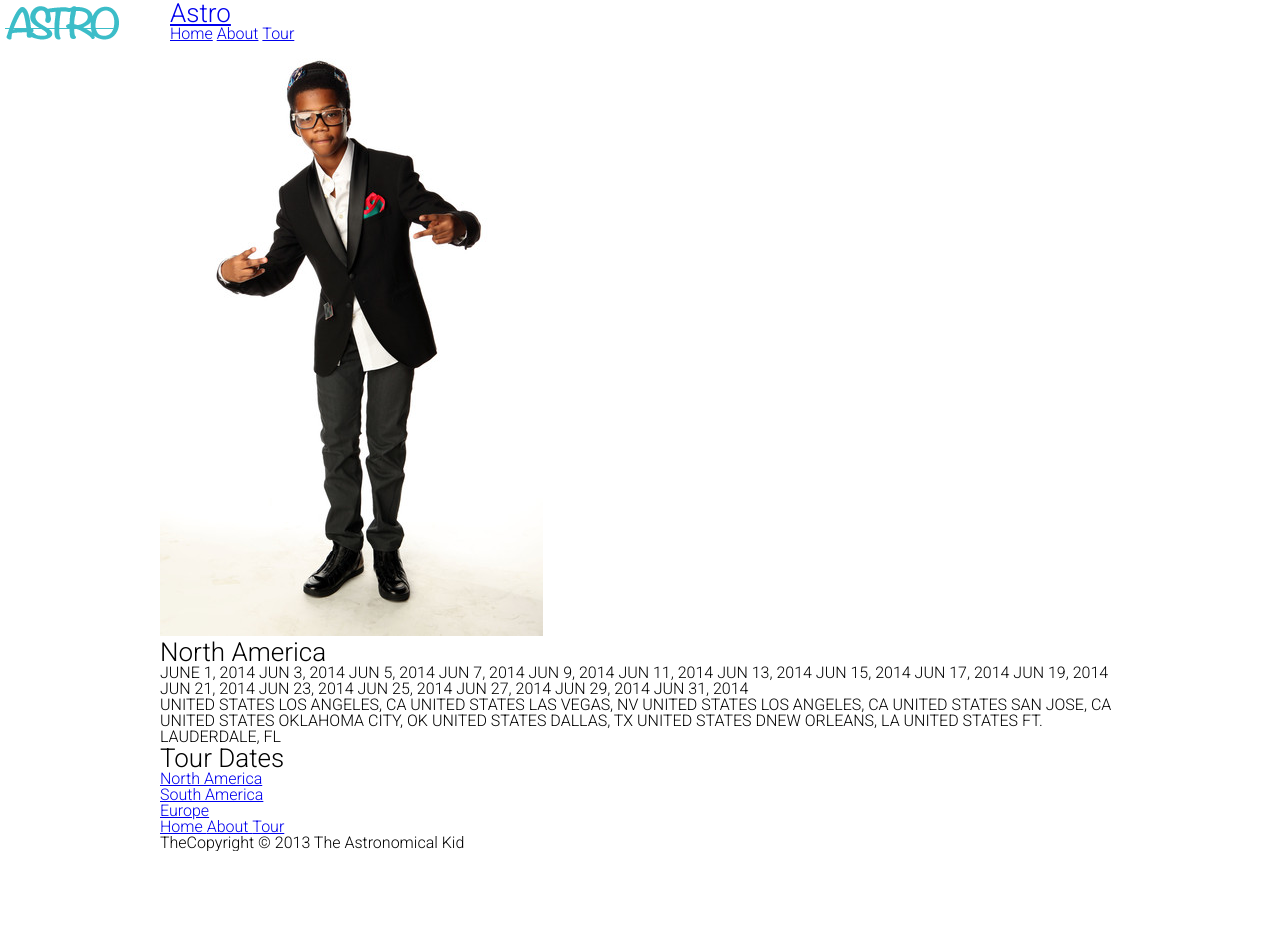
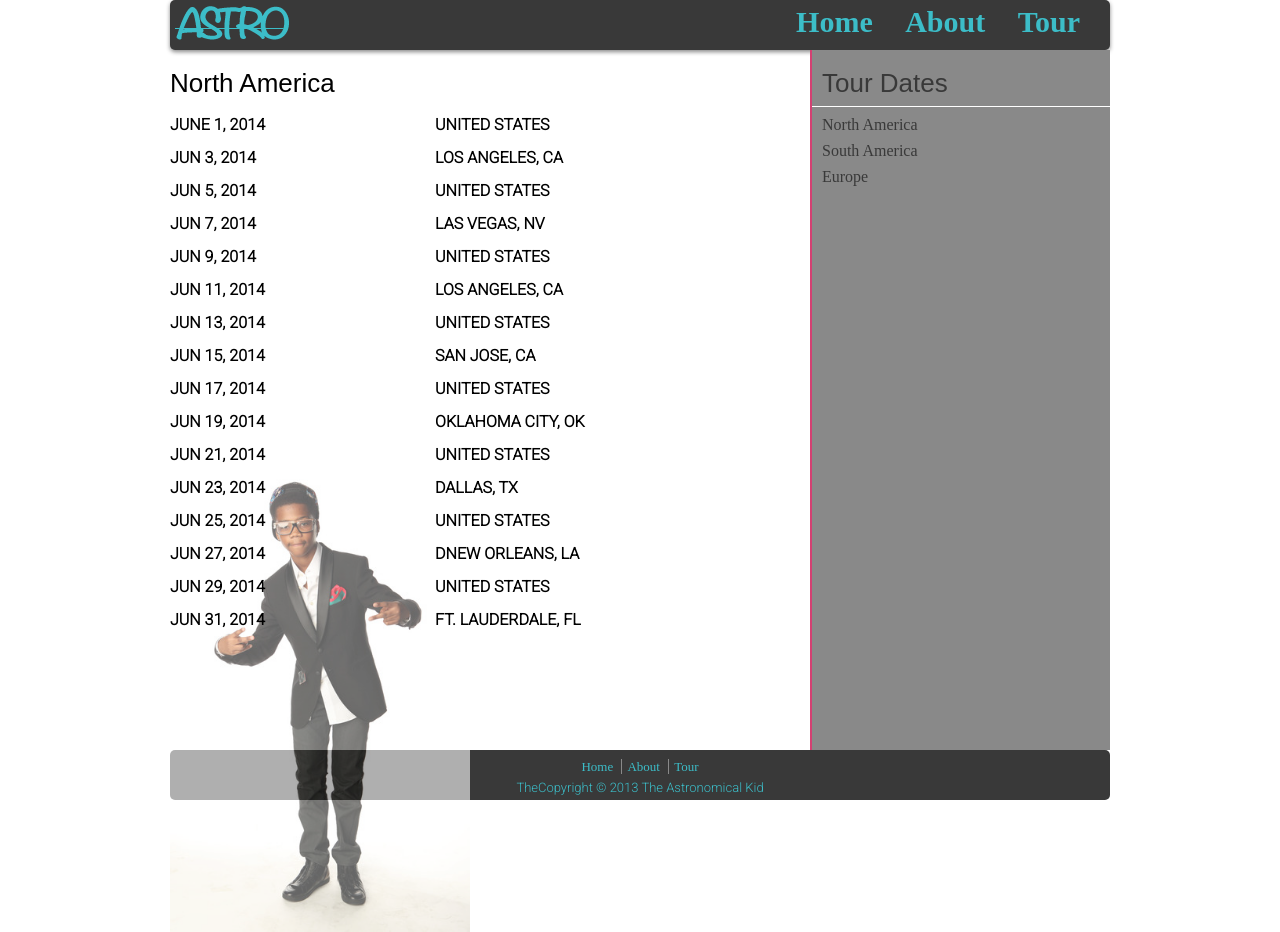
Before and after one commit to Emmanuel-A/glassonion, a plain HTML site: page tour.html in a window 1280 px wide. Before the commit the page ends 851 px from the top, so only its background shows below. Drawn offline with Linux system fonts and the light colour scheme; a web font is replaced by a local one.

Commit message:
WEBD 221 Assignment #2
Complete!

```diff
--- a/css/css/main.css
+++ b/css/css/main.css
@@ -1,25 +1,109 @@
-body {
 /**/
+/**/
+/**/
+/**/
+header a h1 {
   background: url(../../assets/astro.logo.png) no-repeat;
+  text-indent: -9999px;
+  height: 40px;
+}
+nav {
+  font-size: 30px;
+  z-index: 100;
+  position: absolute;
+  right: 200px;
+  margin: -33px 0 0 0;
+}
+nav a {
+  padding: 0 0 0 25px;
+  text-decoration: none;
+  color: #3cbdc8;
+  font-weight: bold;
+}
+nav a:hover {
+  color: #d44072;
+  text-decoration: underline;
+}
+article#maincolumn {
   font-family: 'Roboto', sans-serif;
+}
+article#maincolumn h2 {
+  padding: 80px 0 25px 10px;
+}
+article#tourpagemaincolumn h2 {
+  padding: 20px 0 20px 0;
+}
+article#tourpagemaincolumn ul {
+  float: left;
+  padding: 0 170px 0 0;
+  list-style: none;
+}
+article#tourpagemaincolumn ul li {
+  display: block;
+  padding: 0 0 15px 0;
+  font-family: 'Roboto', sans-serif;
+  line-height: 18px;
+  font-weight: bold;
+  z-index: 2;
+  position: relative;
 }
 p {
   font-family: 'Roboto', sans-serif;
+  font-size: 13px;
+  color: #898989;
+  line-height: 18px;
 }
 h1 {
-  font-family: ;
+  font-family: 'Droid Sans', sans-serif;
   font-size: 26px;
 }
 h2 {
-  font-family: ;
+  font-family: 'Droid Sans', sans-serif;
   font-size: 26px;
 }
 h3 {
-  font-family: ;
+  font-family: 'Droid Sans', sans-serif;
   font-size: 26px;
 }
-a:hover {
+section#sidebar h3 {
+  color: #393939;
+  padding: 20px 0 10px 10px;
+  border-bottom: 1.5px solid #fff;
+}
+section#sidebar a {
+  display: block;
+  text-decoration: none;
+  padding: 10px 0 0 10px;
+  color: #393939;
+}
+section#sidebar a:hover {
   color: #d44072;
+}
+footer ul {
+  text-align: center;
+  margin-top: 8px;
+}
+footer ul li {
+  font-size: 13px;
+  border-right: solid 1px #898989;
+  padding: 0 5px 0 5px;
+}
+footer ul li:last-child {
+  border-right: none;
+}
+footer ul a {
+  text-align: center;
+  text-decoration: none;
+  color: #3cbdc8;
+}
+footer ul a:hover {
+  border-bottom: 1px solid #d44072;
+}
+footer p {
+  color: #3cbdc8;
+  text-align: center;
+  font-size: 13px;
+  padding: 5px 0 0 0;
 }
 body {
   width: 100%;
@@ -33,29 +117,93 @@ body:after {
 body:after {
   clear: both;
 }
+* {
+  -webkit-box-sizing: border-box;
+  -moz-box-sizing: border-box;
+  box-sizing: border-box;
+}
 .container {
   width: 960px;
   margin: 0 auto;
   overflow: hidden;
-  /*  background: @homebackgroundimage;
-*/
 }
 header {
   display: inline;
   float: left;
   width: 940px;
   margin: 0 10px;
+  height: 50px;
+  background-color: #393939;
+  -webkit-border-radius: 5px;
+  -moz-border-radius: 5px;
+  border-radius: 5px;
+  box-shadow: 0 2px 4px #898989;
 }
 article#maincolumn {
+  height: 700px;
+}
+article#maincolumn #homebackgroundimage {
+  display: inline;
+  float: left;
+  width: 940px;
+  margin: 0 10px;
+}
+article#maincolumn #lyric {
+  display: inline;
+  float: left;
+  width: 460px;
+  margin: 0 10px;
+  margin: -150px 0 0 10px;
+}
+article#maincolumn #aboutpageimage {
+  display: inline;
+  float: left;
+  width: 460px;
+  margin: 0 10px;
+  margin: 17px 0 0px 240px;
+}
+article#maincolumn p {
+  display: inline;
+  float: left;
+  width: 460px;
+  margin: 0 10px;
+  padding: 10px 0 0 0;
+}
+article#tourpagemaincolumn {
+  height: 700px;
   display: inline;
   float: left;
   width: 620px;
   margin: 0 10px;
-  background-color: "red";
 }
-sidebar#sidebar {
+article#tourpagemaincolumn img {
   display: inline;
   float: left;
   width: 300px;
   margin: 0 10px;
+  bottom: 0;
+  position: absolute;
+  margin: 0 0 -132px 0;
+  opacity: 0.6;
 }
+section#sidebar {
+  height: 700px;
+  display: inline;
+  float: left;
+  width: 300px;
+  margin: 0 10px;
+  background-color: #898989;
+  border-left: 2px solid #d44072;
+}
+footer {
+  display: inline;
+  float: left;
+  width: 940px;
+  margin: 0 10px;
+  height: 50px;
+  background-color: #393939;
+  bottom: 0;
+  -webkit-border-radius: 5px;
+  -moz-border-radius: 5px;
+  border-radius: 5px;
+}
```
